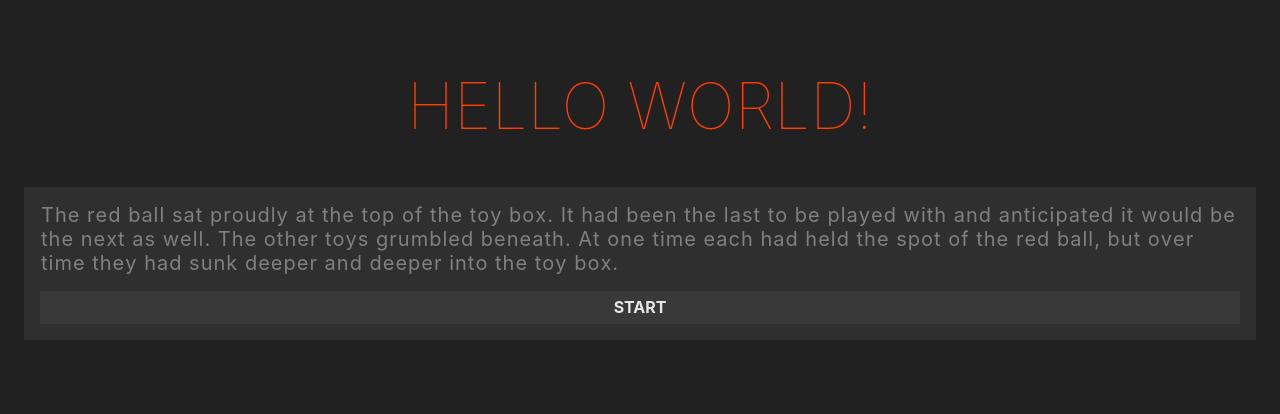
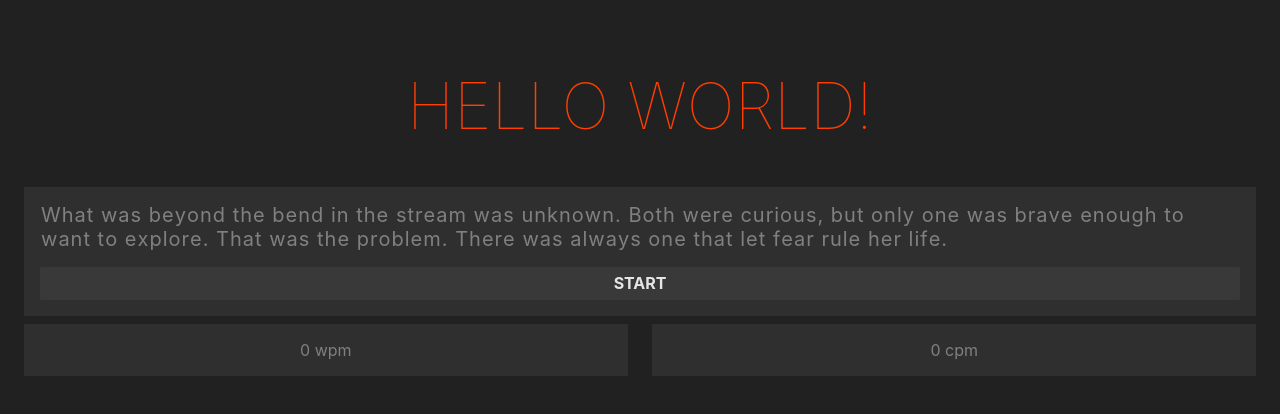
Before and after one commit to mcapkovic/typing-game-svelte, a Svelte app: page / in a window 1280 px wide. Shown: the top 414 px of the page. Built offline with nearby package versions, Linux system fonts and the light colour scheme.

Commit message:
Add cpm and wpm

```diff
--- /dev/null
+++ b/src/components/CPM.svelte
@@ -0,0 +1,19 @@
+<script>
+    export let position = -1;
+    export let noOfCharacters = 0;
+    export let className = ''
+
+    let startTime;
+    let cpm = 0;
+
+    $: if (!startTime && position > -1) {
+        startTime = new Date().getTime();
+    }
+
+    $: if (position > 5) {
+        const durationInMinutes = (new Date().getTime() - startTime) / 60000.0;
+        cpm = (noOfCharacters / durationInMinutes).toFixed(2);
+    }
+</script>
+
+<div class={className}> {cpm} cpm</div>
--- a/src/components/Game.svelte
+++ b/src/components/Game.svelte
@@ -13,6 +13,7 @@
 
   export let letters = [];
   export let possition = -1;
+  export let correctWords = 0;
 
   let gameStatus = GAME_INACTIVE;
   let inputValue = "";
@@ -37,12 +38,14 @@
     if (newPossition < possition) {
       letters[newPossition + 1].state = DEFAULT_STATE;
       firstErrorIndex =
-                firstErrorIndex === newPossition + 1 ? Number.MAX_VALUE : firstErrorIndex;
+        firstErrorIndex === newPossition + 1
+          ? Number.MAX_VALUE
+          : firstErrorIndex;
     } else if (letters[newPossition].word === value) {
       inputValue = "";
       prevValueLength = 0;
       firstErrorIndex = Number.MAX_VALUE;
-
+      if (value === " ") correctWords = correctWords + 1;
       [...value].forEach((_, index) => {
         letters[newPossition - index].state = VALID_STATE;
       });
@@ -60,13 +63,49 @@
 
   $: textValidation(inputValue);
 
-    $: if (possition === letters.length - 1 && firstErrorIndex === Number.MAX_VALUE)
+  $: if (
+    possition === letters.length - 1 &&
+    firstErrorIndex === Number.MAX_VALUE
+  )
     gameStatus = GAME_FINISHED;
 
   function focusInput(input) {
     input.focus();
   }
 </script>
+
+<div class="game">
+  <div class="game__text">
+    {#each letters as letter, index}
+      <span
+        class={`game__text__letter game__text__letter--${
+          index === possition + 1 ? CURSOR_STATE : letter.state
+        }`}>{letter.value}</span
+      >
+    {/each}
+  </div>
+
+  <div class="game__controls">
+    {#if gameStatus === GAME_ACTIVE}
+      <input
+        class="game__controls__input"
+        bind:value={inputValue}
+        use:focusInput
+      />
+    {/if}
+
+    {#if gameStatus === GAME_INACTIVE}
+      <button
+        class="game__controls__button"
+        on:click={() => (gameStatus = GAME_TIMEOUT)}>START</button
+      >
+    {/if}
+
+    {#if gameStatus === GAME_TIMEOUT}
+      <Countdown bind:gameStatus />
+    {/if}
+  </div>
+</div>
 
 <style>
   .game__text__letter {
@@ -140,31 +179,3 @@
     color: white;
   }
 </style>
-
-<div class="game">
-    <div class="game__text">
-        {#each letters as letter, index}
-            <span
-                class={`game__text__letter game__text__letter--${index === possition + 1 ? CURSOR_STATE : letter.state}`}>{letter.value}</span>
-        {/each}
-    </div>
-
-    <div class="game__controls">
-        {#if gameStatus === GAME_ACTIVE}
-            <input
-                class="game__controls__input"
-                bind:value={inputValue}
-                use:focusInput />
-        {/if}
-
-        {#if gameStatus === GAME_INACTIVE}
-            <button
-                class="game__controls__button"
-                on:click={() => (gameStatus = GAME_TIMEOUT)}>START</button>
-        {/if}
-
-        {#if gameStatus === GAME_TIMEOUT}
-            <Countdown bind:gameStatus />
-        {/if}
-    </div>
-</div>
--- /dev/null
+++ b/src/components/Stats.svelte
@@ -0,0 +1,5 @@
+<script>
+
+</script>
+
+<div>wpm</div>
--- a/src/components/Typing.svelte
+++ b/src/components/Typing.svelte
@@ -1,14 +1,18 @@
 <script>
   import Game from "./Game.svelte";
+  import WPM from "./WPM.svelte";
+  import CPM from "./CPM.svelte";
+
   import { DEFAULT_STATE } from "../constants";
   import { paragraphs } from "../text";
 
-    const initialText =
-        paragraphs[Math.floor(Math.random() * paragraphs.length)];
+  const initialText = paragraphs[Math.floor(Math.random() * paragraphs.length)];
   let letters = [];
   let possition = -1;
+  let correctWords = 0;
 
-    initialText.split(" ").forEach((word) => {
+  const words = initialText.split(" ");
+  words.forEach((word) => {
     [...word].forEach((letter, index) => {
       letters.push({
         value: letter,
@@ -23,9 +27,42 @@
       state: DEFAULT_STATE,
     });
   });
-
 </script>
 
-<div>
-    <Game bind:letters bind:possition />
+<div class="typing">
+  <Game bind:letters bind:possition bind:correctWords />
+  <div class="typing__stats">
+    <WPM className="typing__stats__tile" {correctWords} />
+    <!-- <div class='typing__stats__spacer' /> -->
+    <CPM
+      className="typing__stats__tile"
+      noOfCharacters={letters.length}
+      position={possition}
+    />
   </div>
+</div>
+
+<style>
+  /* .typing{
+
+} */
+  .typing__stats {
+    display: flex;
+    justify-content: space-between;
+
+  }
+
+  :global(.typing__stats__tile) {
+    color: red;
+    /* flex-grow: 1; */
+    padding: 1em 0;
+    margin: 0.5em 0;
+    background-color: #2f2f2f;
+    color: gray;
+    width: 49%;
+  }
+
+  /* .typing__stats__spacer{
+      width: 0.5em;
+  } */
+</style>
--- /dev/null
+++ b/src/components/WPM.svelte
@@ -0,0 +1,18 @@
+<script>
+  export let correctWords = 0;
+  export let className = ''
+
+  let startTime;
+  let wpm = 0;
+
+  $: if (!startTime && correctWords > 0) {
+    startTime = new Date().getTime();
+  }
+
+  $: if (correctWords > 1) {
+    const durationInMinutes = (new Date().getTime() - startTime) / 60000.0;
+    wpm = (correctWords / durationInMinutes).toFixed(2);
+  }
+</script>
+
+<div class={className}>{wpm} wpm</div>
```
Lines whose indentation alone changed are shown as unchanged.
